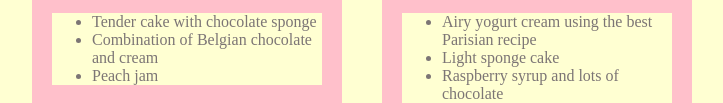
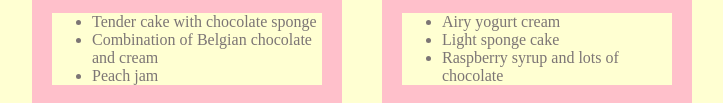
Before and after one commit to rafissabitov/peach-bakery, a plain HTML site: page index.html in a window 1280 px wide. Shown: the part 2275-2378 px from the top of the page, without its empty margins (278-1001 px from the left). Drawn offline with Linux system fonts and the light colour scheme.

Commit message:
Update index.html

```diff
--- a/index.html
+++ b/index.html
@@ -97,7 +97,7 @@
             <h3>Riddle</h3>
             <img src="https://images.unsplash.com/photo-1571115177098-24ec42ed204d?ixid=MXwxMjA3fDB8MHxzZWFyY2h8NXx8Y2FrZXxlbnwwfHwwfA%3D%3D&ixlib=rb-1.2.1&auto=format&fit=crop&w=800&q=60 " alt="Cake" width="200px">
             <ul class="list">
-                <li>Airy yogurt cream using the best Parisian recipe</li>
+                <li>Airy yogurt cream</li>
                 <li>Light sponge cake</li>
                 <li>Raspberry syrup and lots of chocolate</li>
             </ul>
```
